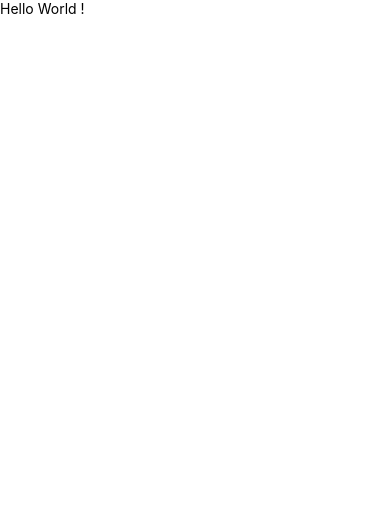
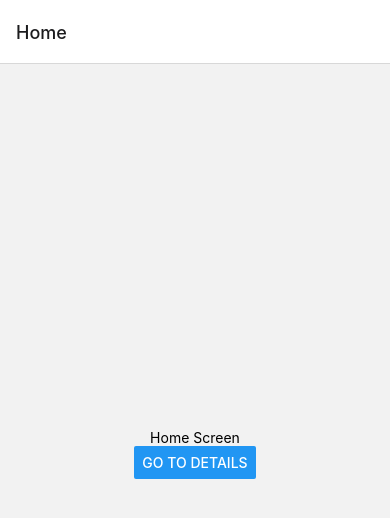
Before and after one commit to ayghon/react-native-template, a React Native app: screen / in a window 390 px wide. Shown: the top 518 px of the page. Built offline with nearby package versions, Linux system fonts and the light colour scheme.

Commit message:
feat(react-navigation): setup the lib, added simple navigation in entrypoint

```diff
--- a/package.json
+++ b/package.json
@@ -13,8 +13,12 @@
     "prepare": "husky install"
   },
   "dependencies": {
+    "@react-navigation/native": "^6.0.10",
+    "@react-navigation/native-stack": "^6.6.1",
     "react": "17.0.2",
-    "react-native": "0.68.0"
+    "react-native": "0.68.0",
+    "react-native-safe-area-context": "^4.2.4",
+    "react-native-screens": "^3.13.1"
   },
   "devDependencies": {
     "@babel/core": "^7.12.9",
--- a/src/app/App.tsx
+++ b/src/app/App.tsx
@@ -1,11 +1,39 @@
 import React from 'react';
-import { Text, View } from 'react-native';
+import { Text, View, Button } from 'react-native';
+import { NavigationContainer, useNavigation } from '@react-navigation/native';
+import { createNativeStackNavigator } from '@react-navigation/native-stack';
+
+function HomeScreen() {
+  const { navigate } = useNavigation();
+  return (
+    <View style={{ flex: 1, alignItems: 'center', justifyContent: 'center' }}>
+      <Text>Home Screen</Text>
+      <Button title="Go to Details" onPress={() => navigate('Details')} />
+    </View>
+  );
+}
+
+function DetailsScreen() {
+  const { navigate } = useNavigation();
+
+  return (
+    <View style={{ flex: 1, alignItems: 'center', justifyContent: 'center' }}>
+      <Text>Details Screen</Text>
+      <Button title="Go to Home" onPress={() => navigate('Home')} />
+    </View>
+  );
+}
+
+const Stack = createNativeStackNavigator();
 
 const App = () => {
   return (
-    <View>
-      <Text>Hello World !</Text>
-    </View>
+    <NavigationContainer>
+      <Stack.Navigator initialRouteName="Home">
+        <Stack.Screen name="Home" component={HomeScreen} />
+        <Stack.Screen name="Details" component={DetailsScreen} />
+      </Stack.Navigator>
+    </NavigationContainer>
   );
 };
 
```
Also changed, not shown: 7 other files (tests, documents, lock files or other folders).
